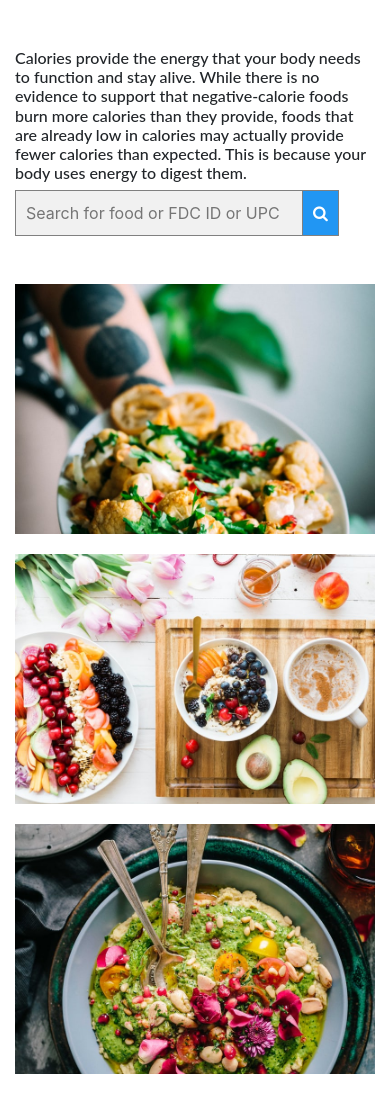
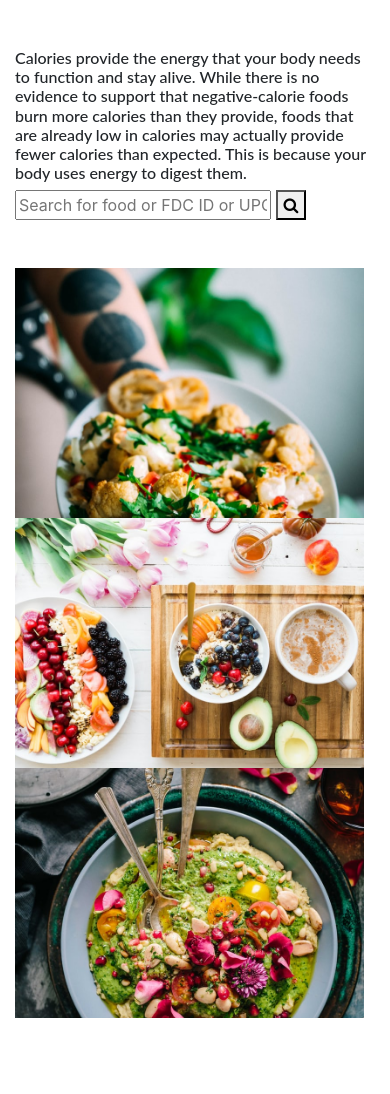
Before and after one commit to amalu-m/calorieapp, a Django app: template templates/index.html in a window 390 px wide. Shown: the part 208-1302 px from the top of the page. After the commit the page ends 1226 px from the top, so only its background shows below. Run offline with Django 3.2, Linux system fonts and the light colour scheme; the template is opened without the code that fills it, so the values that code supplies are empty; some libraries are stand-ins or nearby versions.

Commit message:
Revert "styling changes made for mobile view."
This reverts commit b5583ff46e89cd38687db0462f68b093310b8ea1.

```diff
--- a/static/basic.css
+++ b/static/basic.css
@@ -3,27 +3,10 @@ body{
   margin: 0px;
 }
 
-button{
-  width: 10%;
-  padding: 10px;
-  background: #2196F3;
-  color: white;
-  font-size: 17px;
-  border: 1px solid grey;
-  border-left: none;
-  cursor: pointer;
-}
-input{padding: 10px;
-  font-size: 17px;
-  border: 1px solid grey;
-  float: left;
-  width: 80%;
-  background: #f1f1f1;
-}
-/* .container{
+.container{
   display: grid;
   grid-template-columns: 1fr;
-} */
+}
 
 .nav-wrapper{
   display: flex;
@@ -70,16 +53,14 @@ input{padding: 10px;
   color:black   !important;
 }
 
-h6,h1,h2,h3,h4{
+p,h6,h1,h2,h3,h4,th{
   font-family: 'Lato',sans-serif;
-  font-size:5vw;
 }
 
 
 .portfolio-items-wrapper{
   display: grid;
   grid-template-columns: 1fr 1fr 1fr;
-
 }
 
 .portfolio-item-wrapper{
@@ -89,13 +70,10 @@ h6,h1,h2,h3,h4{
 
 .portfolio-img-background{
   height: 250px;
-  max-width: 100%;
+  width : 97%;
   background-size: cover;
   background-position: center;
   background-repeat: no-repeat;
-  border-width: medium;
-  margin-bottom: 20px;
-  padding-bottom: 20px;
 }
 
 .img-text-wrapper{
@@ -107,8 +85,8 @@ h6,h1,h2,h3,h4{
   align-items: center;
   height: 100%;
   text-align: center;
-  padding: 100px;
-
+  padding-left: 100px;
+  padding-right: 100px;
 }
 .img-text-wrapper .subtitle{
   transition : 1ms;
```
Also changed, not shown: db.sqlite3 (added).
